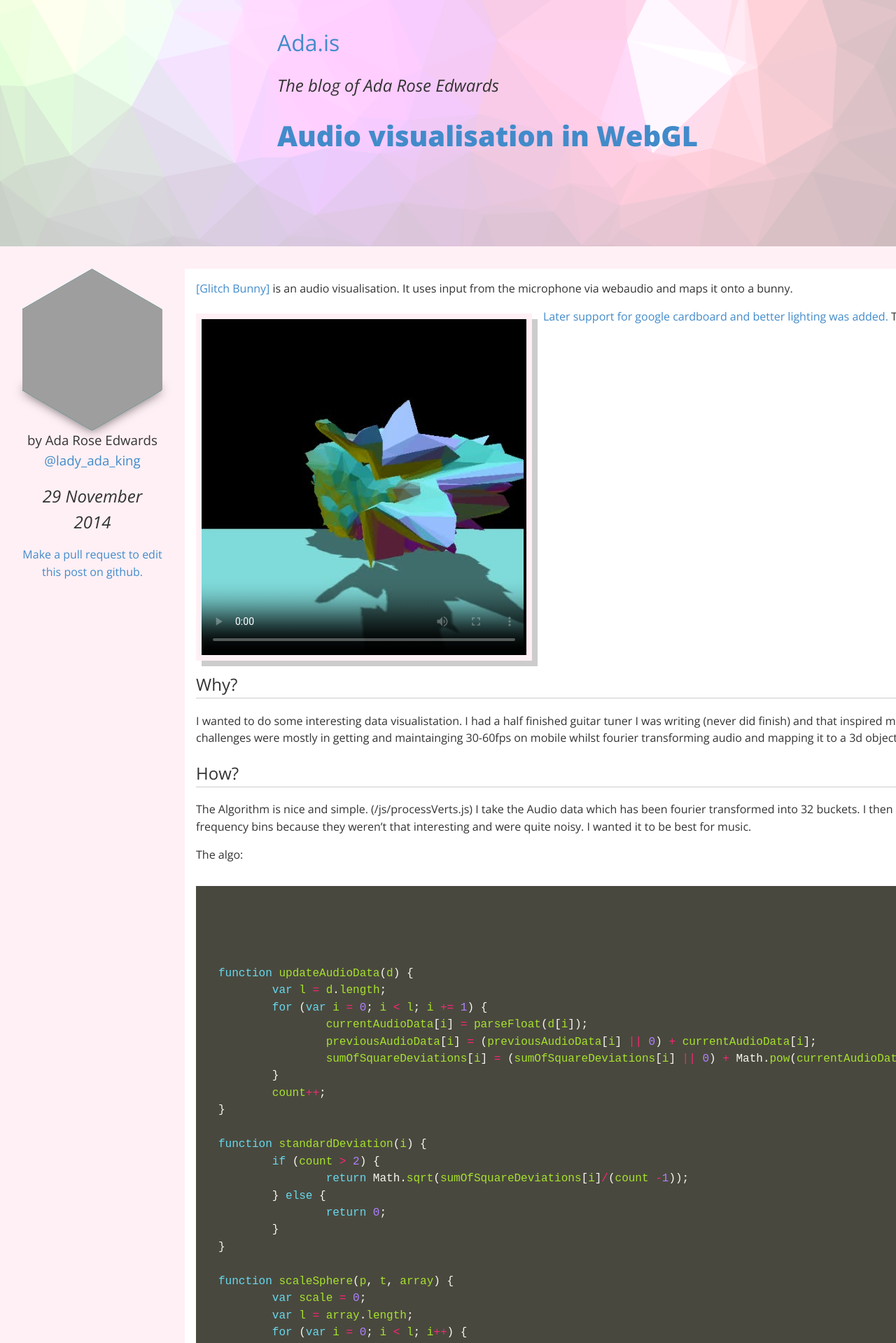
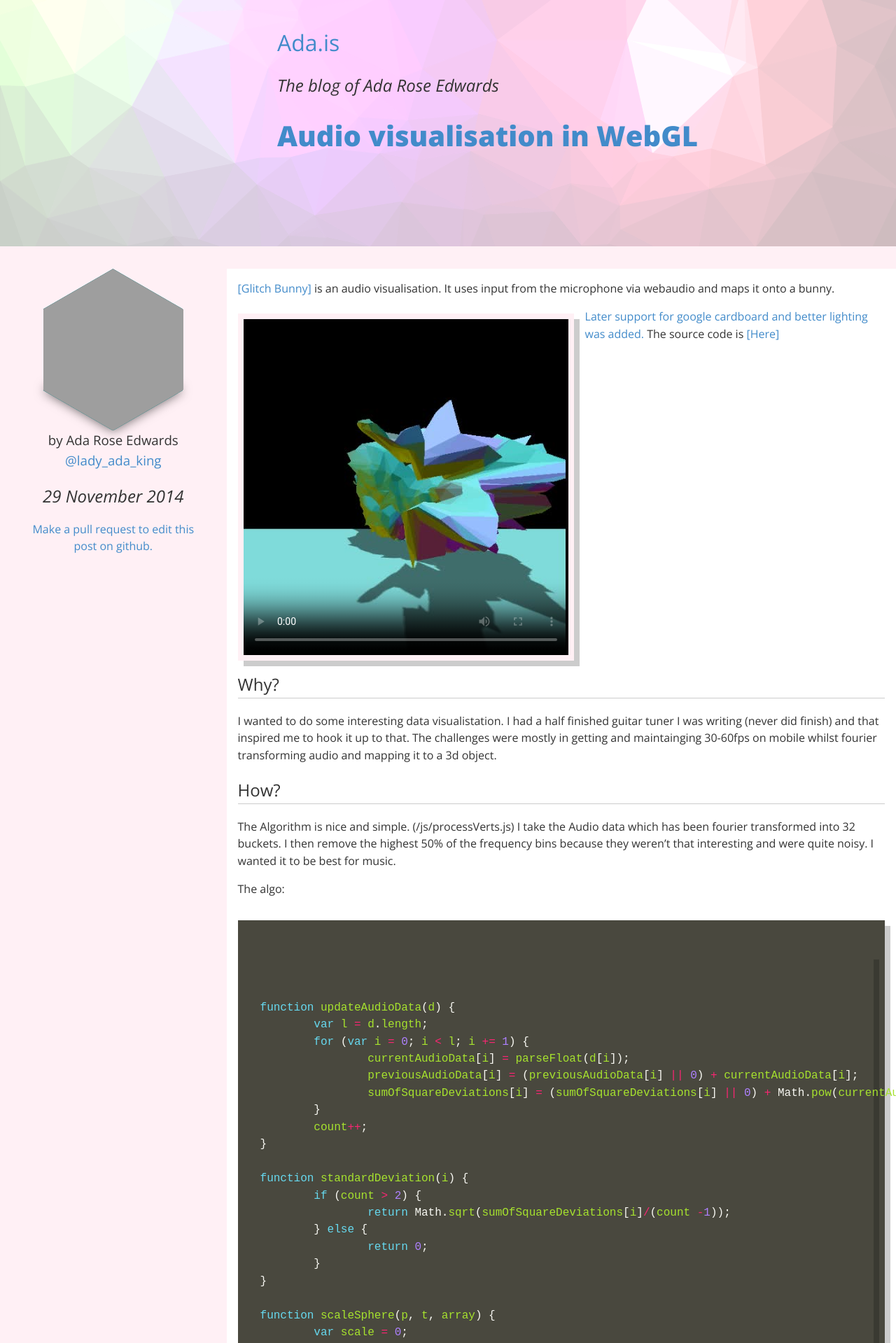
Before and after one commit to AdaRoseCannon/adarosecannon.github.io, a Jekyll site: the page built from _posts/2014-11-29-cardboard.md, in a window 1280 px wide. Shown: the top 1919 px of the page at 70% size. Built offline with Jekyll 4.4.1, drawn with Linux system fonts in a browser that asks for light colours; comment, search, counter and statistics services are not loaded; grey boxes are pictures that could not be loaded.

Commit message:
Update urls

```diff
--- a/_posts/2014-11-29-cardboard.md
+++ b/_posts/2014-11-29-cardboard.md
@@ -5,13 +5,13 @@ categories: Blog
 author: Ada Rose Edwards
 ---
 
-[[Glitch Bunny]](https://gh.ada.is/SoundThing/) is an audio visualisation. It uses input from the microphone via webaudio and maps it onto a bunny.
+[[Glitch Bunny]](https://ada.is/SoundThing/) is an audio visualisation. It uses input from the microphone via webaudio and maps it onto a bunny.
 
 <video class="gallery-item" data-src="/post_resources/BunnyBunny.m4v" poster="/images/post_resources/BunnyBunnyPreview.jpeg" loop="true" controls="controls">
 	Sorry it appears video is not supported in your browser.
 </video>
 
-[Later support for google cardboard and better lighting was added.](https://gh.ada.is/SoundThing/?vr) The source code is [[Here]](https://github.com/AdaRoseEdwards/SoundThing)
+[Later support for google cardboard and better lighting was added.](https://ada.is/SoundThing/?vr) The source code is [[Here]](https://github.com/AdaRoseEdwards/SoundThing)
 
 ## Why?
 
--- a/_sass/_speciallayout.scss
+++ b/_sass/_speciallayout.scss
@@ -282,7 +282,10 @@ body.special {
 
 	.content-container {
 		height: 100%;
+   		overflow: hidden;
 		background-color: white;
+		flex-basis: 100%;
+		flex-grow: 1;
 	}
 
 	time {
@@ -300,6 +303,8 @@ body.special {
 		padding-right: 1em;
 		float: left;
 		display: none;
+		flex-shrink: 1;
+		flex-grow: 0;
 		@media (min-width: $screen-sm-min) {
 			display: block;
 		}
@@ -317,6 +322,7 @@ body.special {
 		padding-right: 1em;
 		float: left;
 		max-width: 80rem;
+		width: 100%;
 	}
 
 	.head-hexagon {
```
Also changed, not shown: _posts/2016-02-01-progressive-web-apps.md (+1 -1 lines).
